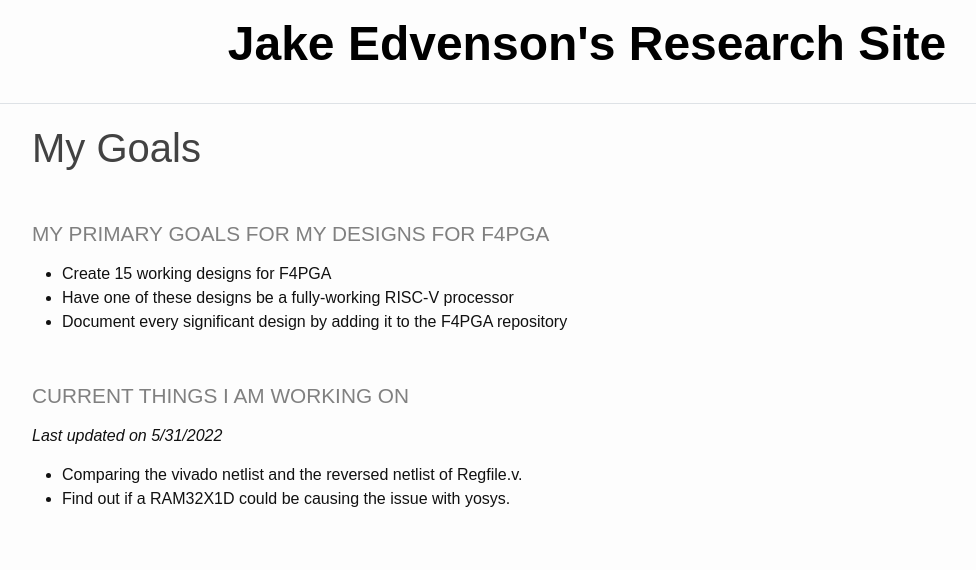
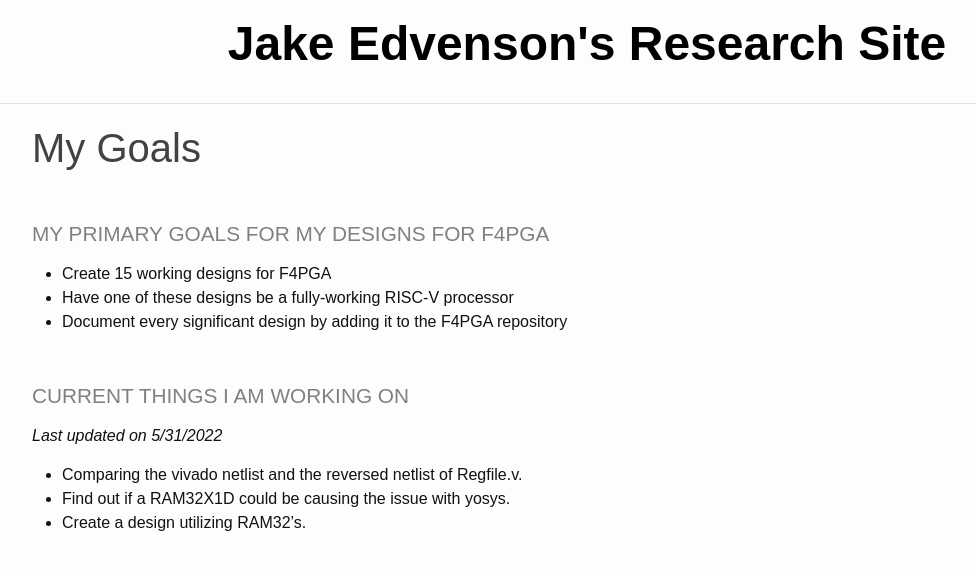
Before and after one commit to JakeEdvenson/JakeEdvenson.github.io, a Jekyll site: the page built from _pages/goals.md, in a window 1280 px wide. Shown: the top 570 px of the page, without its empty margins (53-1029 px from the left). Built offline with Jekyll 4.4.1, drawn with Linux system fonts in a browser that asks for light colours.

Commit message:
Update goals.md

```diff
--- a/_pages/goals.md
+++ b/_pages/goals.md
@@ -12,3 +12,4 @@ title: My Goals
 *Last updated on 5/31/2022*
 * Comparing the vivado netlist and the reversed netlist of Regfile.v.
 * Find out if a RAM32X1D could be causing the issue with yosys.
+* Create a design utilizing RAM32's.
```
